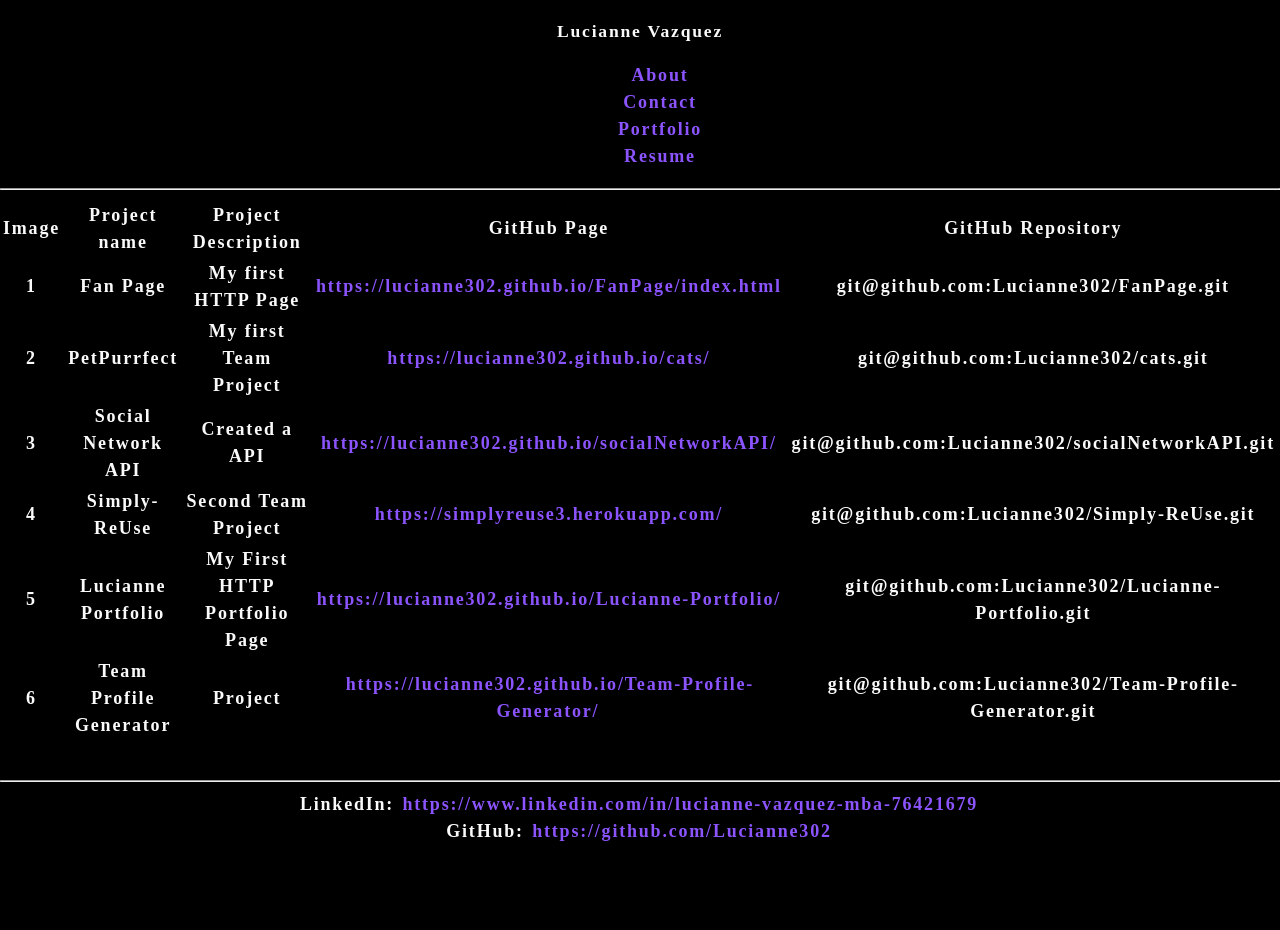
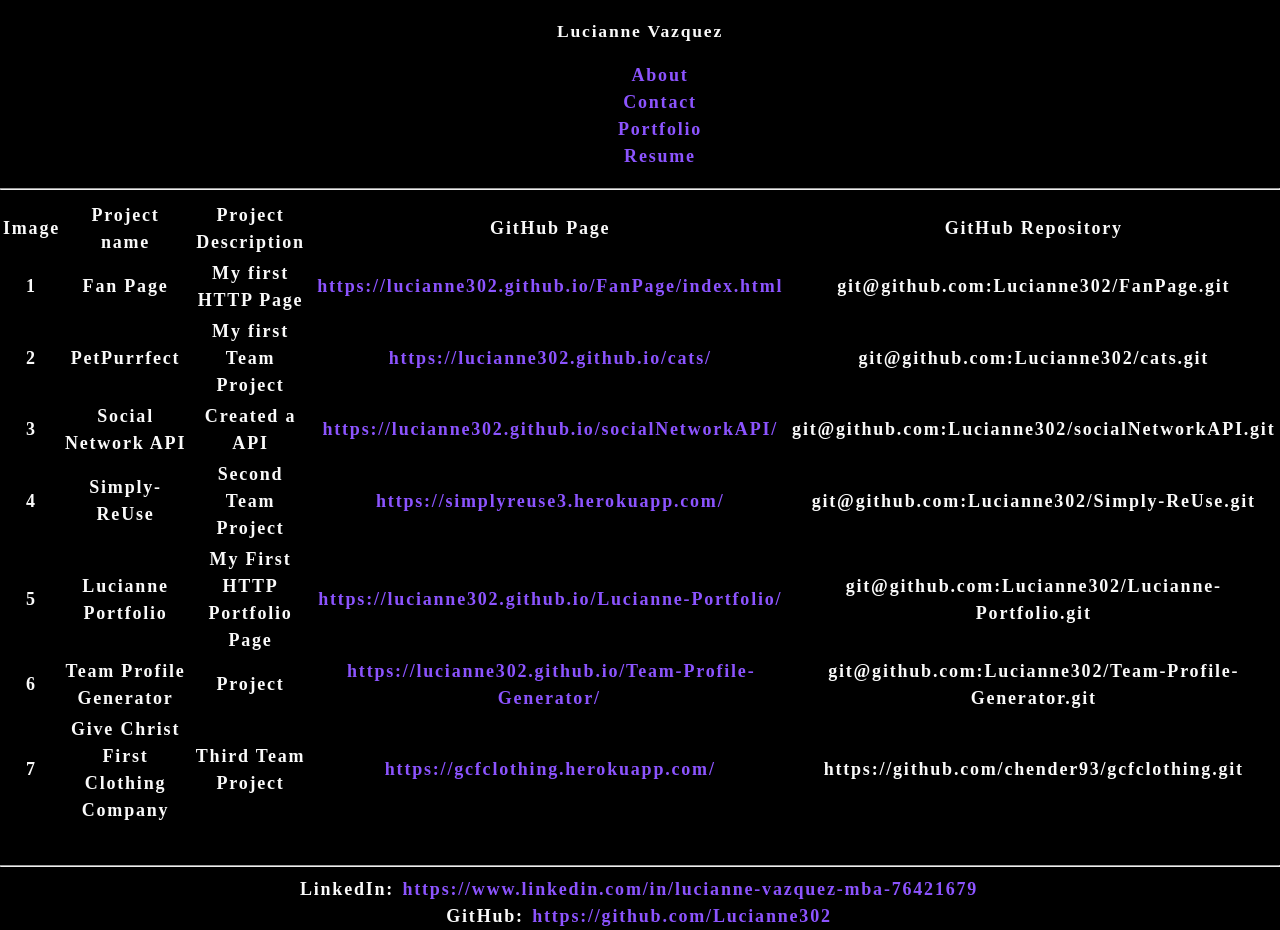
Before and after one commit to Lucianne302/Lucianne-ReactPortfolio, a React (Create React App) app: page /Portfolio in a window 1280 px wide. Before the commit the page ends 845 px from the top, so only its background shows below. Built offline with nearby package versions, Linux system fonts and the light colour scheme.

Commit message:
updated portfolio

```diff
--- a/src/pages/portfolio.js
+++ b/src/pages/portfolio.js
@@ -58,6 +58,13 @@ const portfolio = (props) => {
         <td>Project</td>
         <td><Link>https://lucianne302.github.io/Team-Profile-Generator/</Link></td>
         <td>git@github.com:Lucianne302/Team-Profile-Generator.git</td>
+      </tr>
+      <tr>
+        <th scope="row">7</th>
+        <td>Give Christ First Clothing Company</td>
+        <td>Third Team Project</td>
+        <td><Link>https://gcfclothing.herokuapp.com/</Link></td>
+        <td>https://github.com/chender93/gcfclothing.git</td>
       </tr>
     </tbody>
     <br></br>
```
